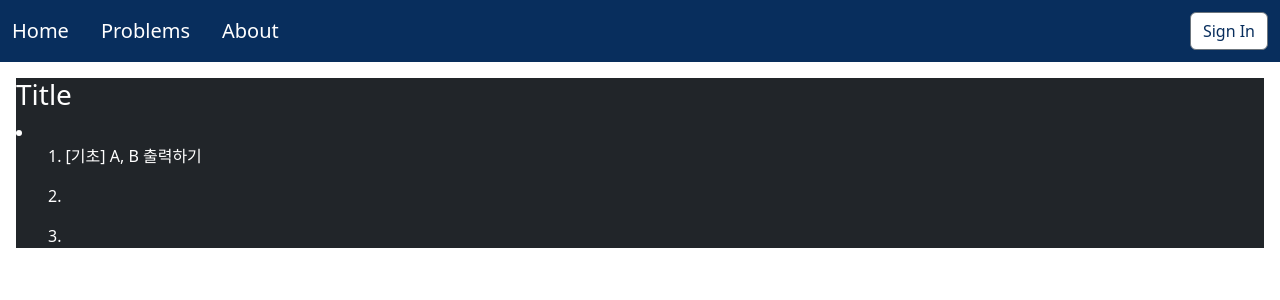
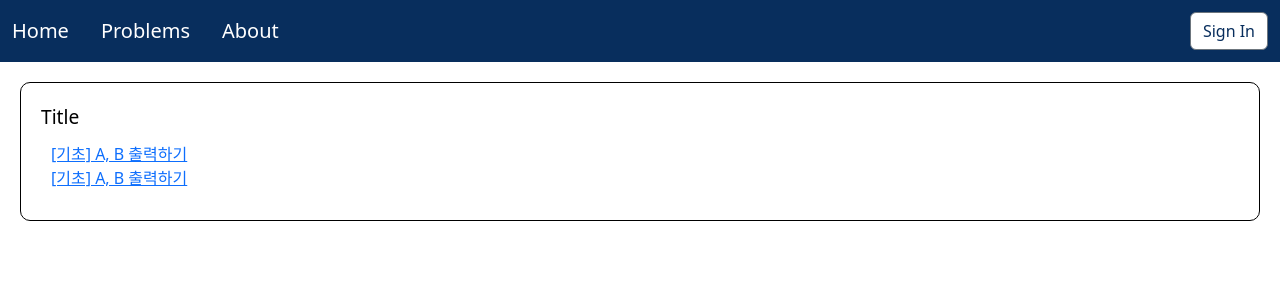
Before and after one commit to Hantorism/AOJ-FE, a React (Create React App) app: page /problems in a window 1280 px wide. Shown: the top 300 px of the page. Built offline with nearby package versions, Linux system fonts and the light colour scheme.

Commit message:
[Chore] problem page css 연결

```diff
--- a/src/components/pages/ProblemPage.css
+++ b/src/components/pages/ProblemPage.css
@@ -0,0 +1,17 @@
+.problemTitle {
+    vertical-align: center;
+    padding: 20px;
+    /* background-color: white; */
+    border: 1px solid black;
+    border-radius: 10px;
+    color: black;
+    margin: 20px;
+}
+
+.title {
+    font-size: larger;
+}
+
+.title_list {
+    margin: 10px;
+}
--- a/src/components/pages/ProblemsPage.jsx
+++ b/src/components/pages/ProblemsPage.jsx
@@ -1,18 +1,18 @@
-import React, { useEffect, useState, useContext } from "react";
+import React, { ReactElement, useEffect, useState, useContext } from "react";
 import LoadUserInfo from "../../utils/LoadUserInfo";
+import "./ProblemPage.css"
 
-const ProblemsPage = () => {
+const ProblemsPage = ({columns, data}) => {
   LoadUserInfo();
 
     return (
-    <div class="m-3 bg-dark text-white">
-      <div class="problemTitle" style={{"vertical-align": "center"}}>
-        <h3> Title </h3>
-        <li>
-          <ol> 1. [기초] A, B 출력하기</ol>
-          <ol> 2. </ol>
-          <ol> 3. </ol>
-        </li>
+    <div class=" text-white" >
+      <div class="problemTitle">
+        <div class="title"> Title </div>
+        <div class="title_list">
+          <a href="/"> [기초] A, B 출력하기</a> <br/>
+          <a href="/"> [기초] A, B 출력하기</a>
+        </div>
       </div>
     </div>
   );
```
